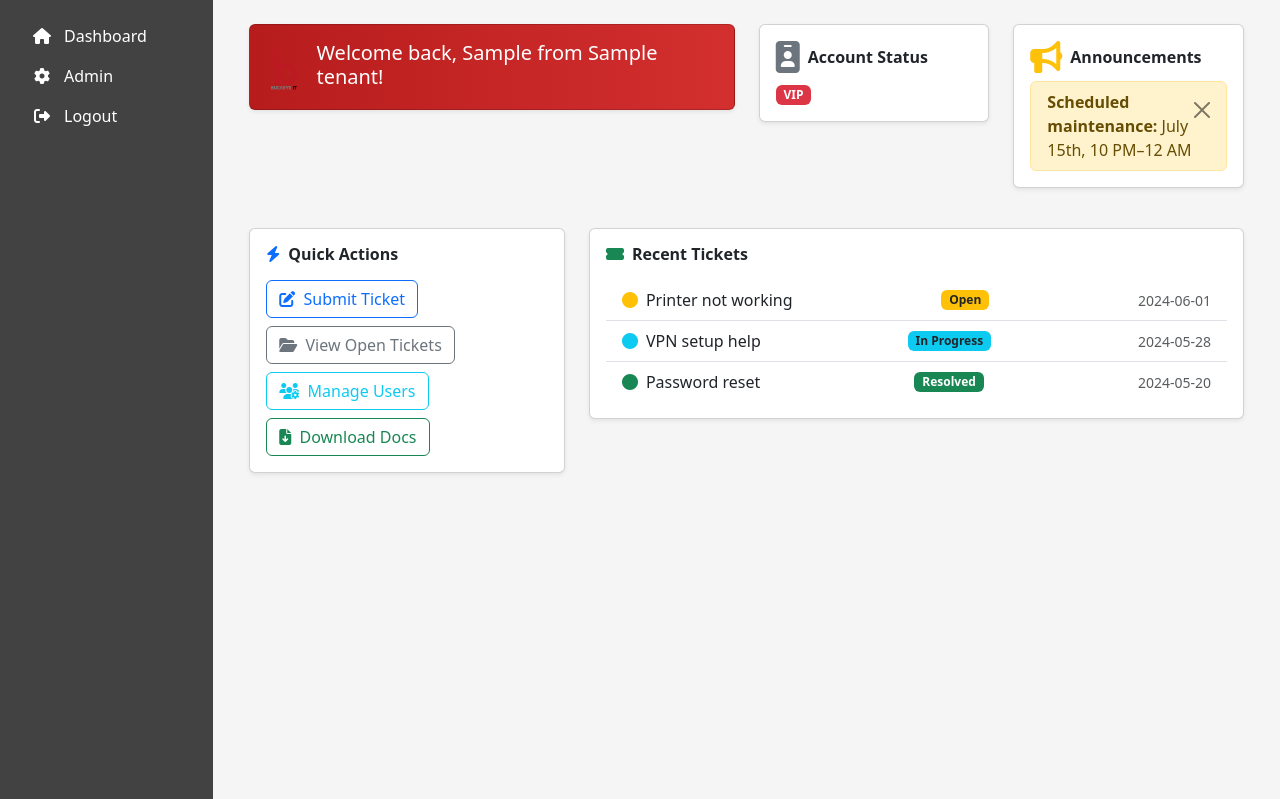
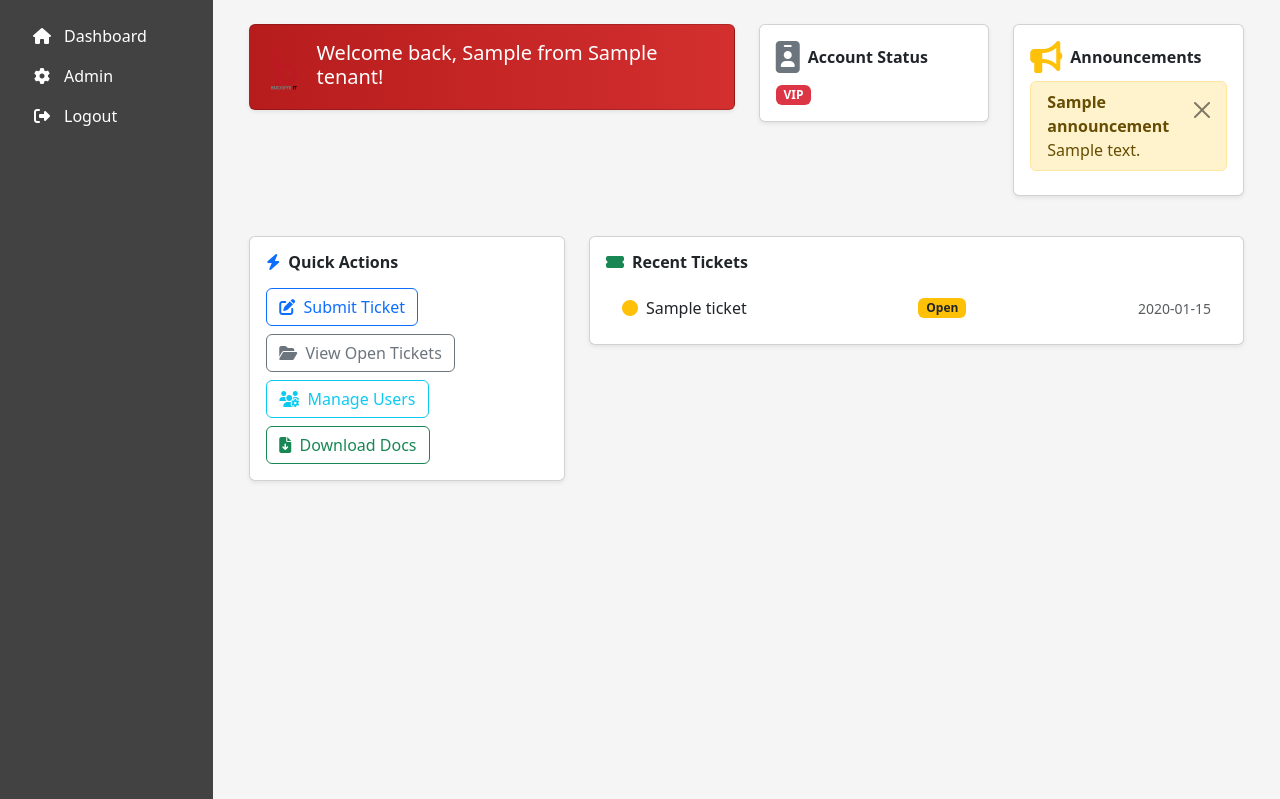
Before and after one commit to jhamiltondev/buckeyeit-portal, a Django app: page /dashboard/ in a window 1280 px wide. Shown: the part 72-871 px from the top of the page. Run offline with Django 5.2, Linux system fonts and the light colour scheme; a user stored in the database is signed in; tables that the repository leaves empty hold one stand-in row (values such as "Sample post").

Commit message:
Dashboard: Show real-time announcements and recent tickets with fallback messages

```diff
--- a/portal/templates/portal/dashboard.html
+++ b/portal/templates/portal/dashboard.html
@@ -38,10 +38,16 @@
                         <i class="fa fa-bullhorn fa-2x text-warning me-2"></i>
                         <span class="fw-bold">Announcements</span>
                     </div>
-                    <div class="alert alert-warning alert-dismissible fade show py-2 px-3 mb-0" role="alert">
-                        <strong>Scheduled maintenance:</strong> July 15th, 10 PM–12 AM
+                    {% if announcements %}
+                        {% for announcement in announcements %}
+                            <div class="alert alert-warning alert-dismissible fade show py-2 px-3 mb-2" role="alert">
+                                <strong>{{ announcement.title }}</strong><br>{{ announcement.message }}
                                 <button type="button" class="btn-close btn-sm" data-bs-dismiss="alert" aria-label="Close"></button>
                             </div>
+                        {% endfor %}
+                    {% else %}
+                        <div class="alert alert-secondary py-2 px-3 mb-0">No New Announcements</div>
+                    {% endif %}
                 </div>
             </div>
         </div>
@@ -66,23 +72,19 @@
             <div class="card shadow-sm animate__animated animate__fadeInUp">
                 <div class="card-body">
                     <h6 class="fw-bold mb-3"><i class="fa fa-ticket-alt text-success me-2"></i>Recent Tickets</h6>
+                    {% if tickets %}
                         <ul class="list-group list-group-flush">
+                            {% for ticket in tickets %}
                                 <li class="list-group-item d-flex justify-content-between align-items-center">
-                            <span><i class="fa fa-circle text-warning me-2"></i>Printer not working</span>
-                            <span class="badge bg-warning text-dark">Open</span>
-                            <span class="text-muted small">2024-06-01</span>
+                                    <span><i class="fa fa-circle {% if ticket.status == 'open' %}text-warning{% elif ticket.status == 'in_progress' %}text-info{% else %}text-success{% endif %} me-2"></i>{{ ticket.subject }}</span>
+                                    <span class="badge {% if ticket.status == 'open' %}bg-warning text-dark{% elif ticket.status == 'in_progress' %}bg-info text-dark{% else %}bg-success{% endif %}">{{ ticket.get_status_display }}</span>
+                                    <span class="text-muted small">{{ ticket.created_at|date:'Y-m-d' }}</span>
                                 </li>
-                        <li class="list-group-item d-flex justify-content-between align-items-center">
-                            <span><i class="fa fa-circle text-info me-2"></i>VPN setup help</span>
-                            <span class="badge bg-info text-dark">In Progress</span>
-                            <span class="text-muted small">2024-05-28</span>
-                        </li>
-                        <li class="list-group-item d-flex justify-content-between align-items-center">
-                            <span><i class="fa fa-circle text-success me-2"></i>Password reset</span>
-                            <span class="badge bg-success">Resolved</span>
-                            <span class="text-muted small">2024-05-20</span>
-                        </li>
+                            {% endfor %}
                         </ul>
+                    {% else %}
+                        <div class="alert alert-secondary py-2 px-3 mb-0">No Recent Tickets</div>
+                    {% endif %}
                 </div>
             </div>
         </div>
--- a/portal/views.py
+++ b/portal/views.py
@@ -7,6 +7,7 @@ from django.utils.decorators import method_decorator
 from django.views.decorators.csrf import csrf_exempt
 from django.http import HttpResponseRedirect, HttpResponse
 from django.urls import get_resolver
+from .models import Announcement, Ticket
 
 # Create your views here.
 
@@ -14,7 +15,14 @@ from django.urls import get_resolver
 def dashboard(request, tenant_slug=None):
     tenant = getattr(request.user, 'tenant', None)
     is_vip = getattr(tenant, 'vip', False) if tenant else False
-    return render(request, 'portal/dashboard.html', {'is_vip': is_vip, 'tenant': tenant})
+    announcements = Announcement.objects.filter(is_active=True).order_by('-created_at')
+    tickets = Ticket.objects.filter(user=request.user).order_by('-created_at')[:5]
+    return render(request, 'portal/dashboard.html', {
+        'is_vip': is_vip,
+        'tenant': tenant,
+        'announcements': announcements,
+        'tickets': tickets,
+    })
 
 def login_view(request):
     if request.method == 'POST':
```
Lines whose indentation alone changed are shown as unchanged.
